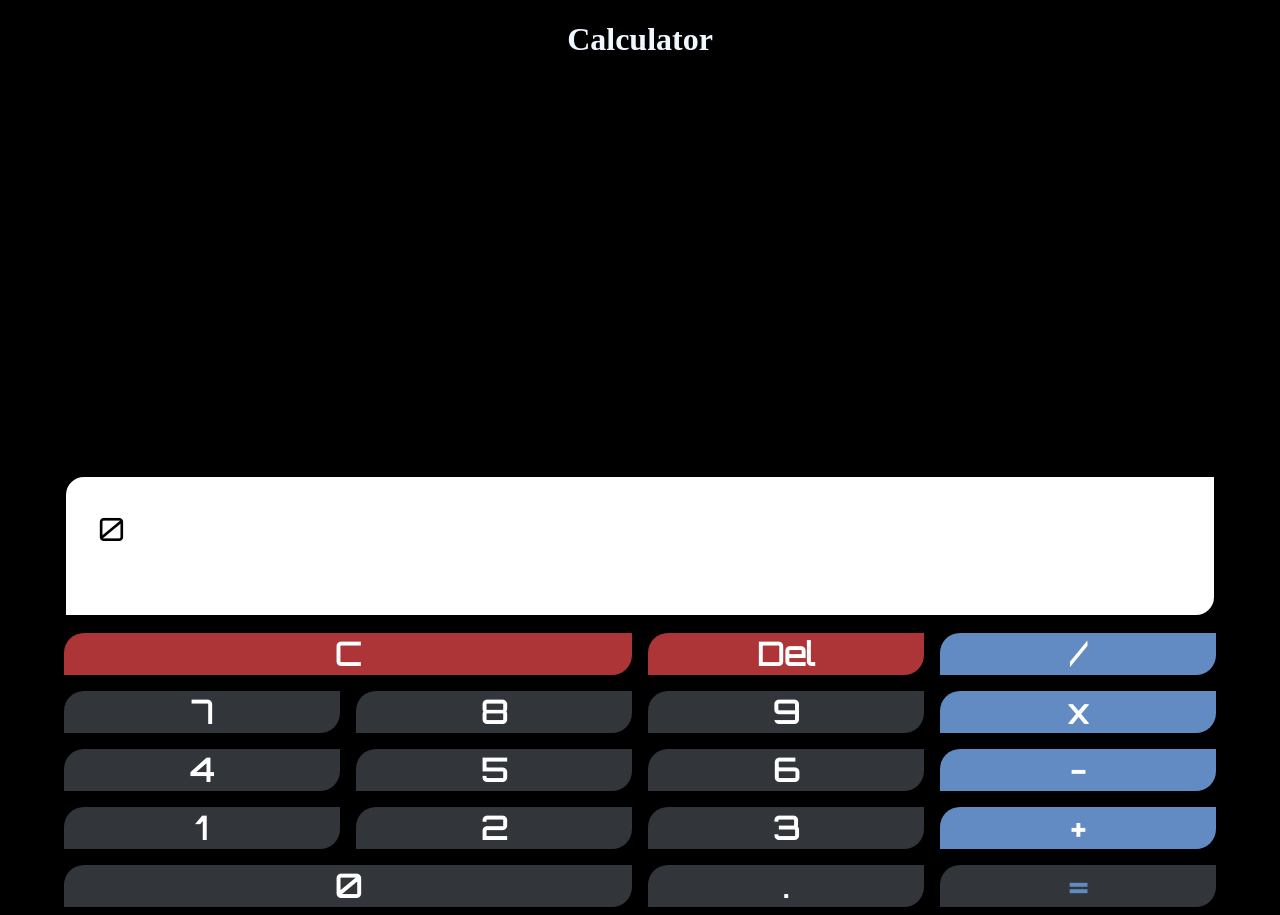
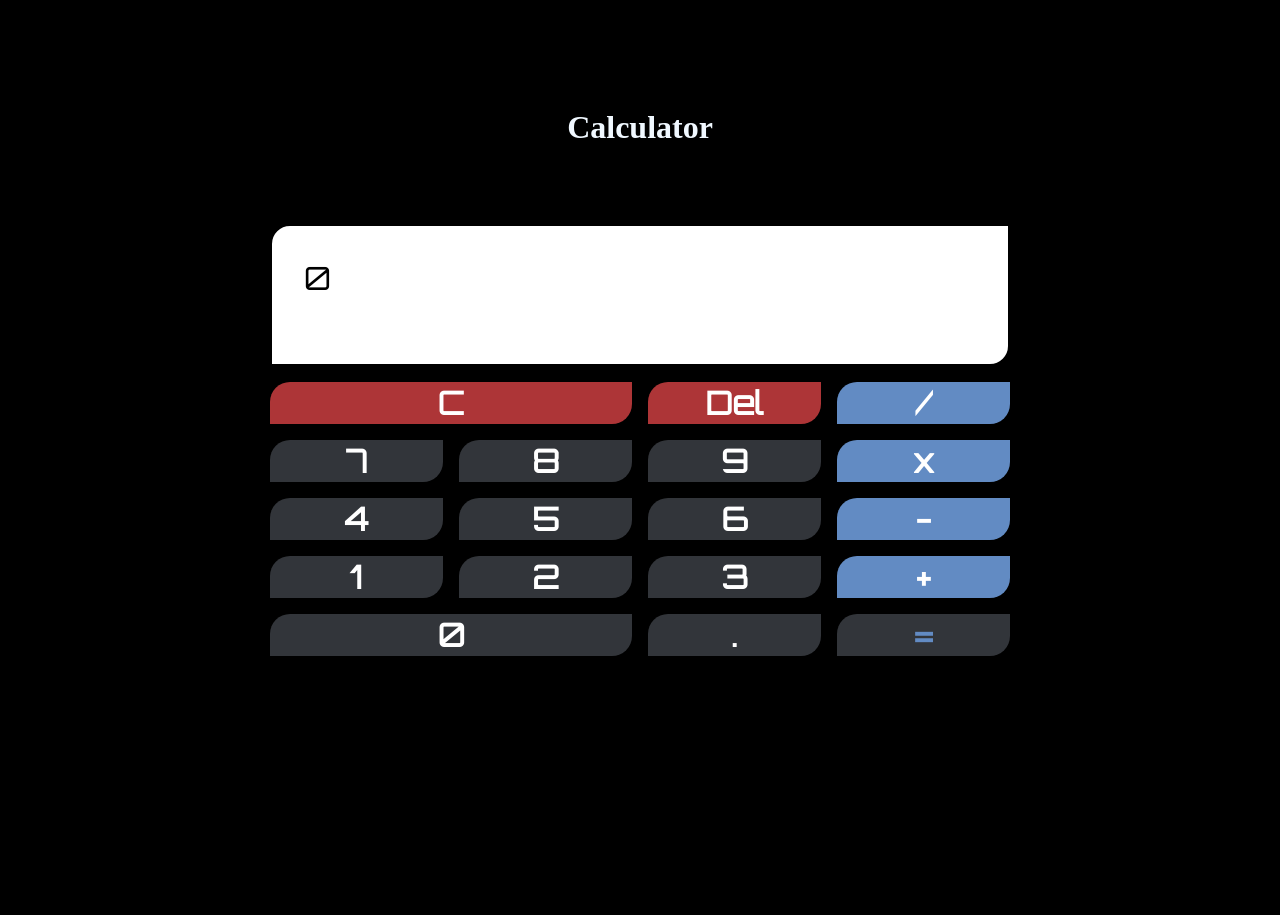
Before and after one commit to Farmanara/calc, a React app: page / in a window 1280 px wide. After the commit the page ends 800 px from the top, so only its background shows below. Built offline with nearby package versions, Linux system fonts and the light colour scheme.

Commit message:
size adjustment

```diff
--- a/public/index.html
+++ b/public/index.html
@@ -1,6 +1,8 @@
 <!DOCTYPE html>
 <html lang="en">
-  <head>
+
+<script src="https://cdn.freecodecamp.org/testable-projects-fcc/v1/bundle.js"></script>
+<head>
     <meta charset="utf-8" />
 
     <meta name="viewport" content="width=device-width, initial-scale=1" />
@@ -28,9 +30,13 @@
     <title>Calculator</title>
   </head>
   <body>
+    <script src="https://cdn.freecodecamp.org/testable-projects-fcc/v1/bundle.js"></script>
+
     <noscript>You need to enable JavaScript to run this app.</noscript>
     <div id="heading"><h1 style="color: aliceblue;">Calculator</h1> </div>
+
     <div id="root"></div>
+
     <!--
       This HTML file is a template.
       If you open it directly in the browser, you will see an empty page.
--- a/src/index.css
+++ b/src/index.css
@@ -4,17 +4,21 @@ html{
 
 }
 body{
+
+
     background:rgb(0, 0, 0);
 
 }
 #heading{
-    text-align: center;
+padding-top: 10vh;
+padding-bottom: 5vh;
+text-align: center;
 
 }
 
 .container {
+    max-width: 740px;
     font-family: Orbitron , sans-serif;
-    padding-top: 30%;
     border-radius :20px 0 ;
     margin: 0  auto;
     background: rgb(0, 0, 0);
```
